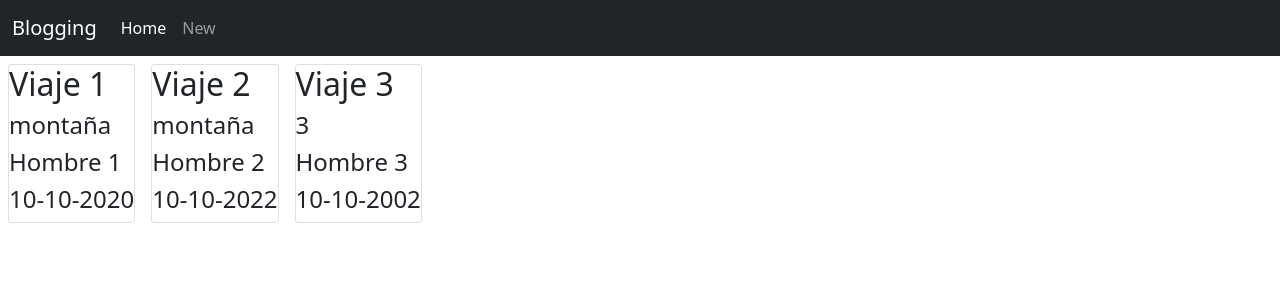
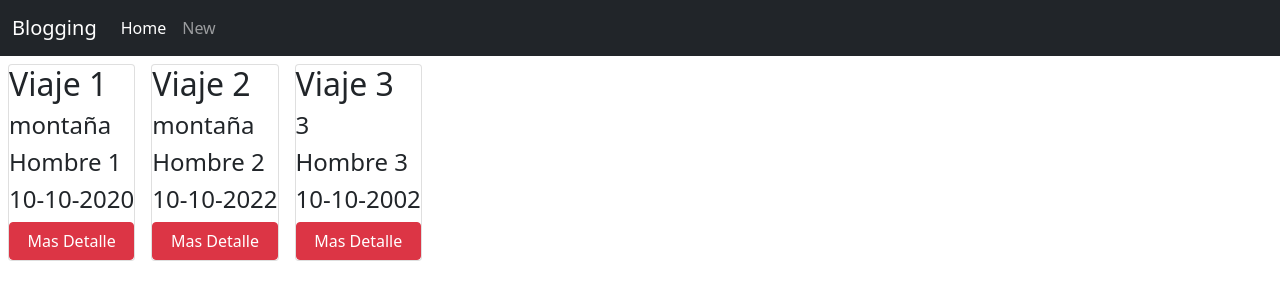
Before and after one commit to juanjoseaguilarte/blogAngular, an Angular app: page /home in a window 1280 px wide. Shown: the top 300 px of the page. Built offline with nearby package versions, Linux system fonts and the light colour scheme.

Commit message:
Cambiado el listado a blog para reutilizar el componente

```diff
--- a/src/app/app-routing.module.ts
+++ b/src/app/app-routing.module.ts
@@ -1,12 +1,14 @@
 import { NgModule } from '@angular/core';
 import { RouterModule, Routes } from '@angular/router';
+import { BlogComponent } from './components/blog/blog.component';
 import { HomeComponent } from './components/home/home.component';
+import { ViewComponent } from './components/view/view.component';
 
 const routes: Routes = [
   { path: '', pathMatch: 'full', redirectTo: '/home' },
-  { path: 'home', component: HomeComponent },
+  { path: 'home', component: BlogComponent },
   { path: 'new', component: HomeComponent },
-  { path: 'post/:idpost', component: HomeComponent },
+  { path: 'post/:idpost', component: ViewComponent },
   { path: 'category/:categoryTitle', component: HomeComponent },
 ];
 
--- a/src/app/app.module.ts
+++ b/src/app/app.module.ts
@@ -5,12 +5,16 @@ import { AppRoutingModule } from './app-routing.module';
 import { AppComponent } from './app.component';
 import { HomeComponent } from './components/home/home.component';
 import { BlogComponent } from './components/blog/blog.component';
+import { FormularioComponent } from './components/formulario/formulario.component';
+import { ViewComponent } from './components/view/view.component';
 
 @NgModule({
   declarations: [
     AppComponent,
     HomeComponent,
-    BlogComponent
+    BlogComponent,
+    FormularioComponent,
+    ViewComponent
   ],
   imports: [
     BrowserModule,
--- a/src/app/components/blog/blog.component.html
+++ b/src/app/components/blog/blog.component.html
@@ -1 +1,11 @@
-<p>blog works!</p>
+<app-home></app-home>
+
+<section class="d-flex">
+    <article class="card m-2" *ngFor="let post of arrPosts" >
+      <h2>{{ post.title }}</h2>
+      <h4>{{ post.category }}</h4>
+      <h4>{{ post.author }}</h4>
+      <h4>{{ post.date }}</h4>
+      <a [routerLink]="['/post/', post.id]"  class="btn btn-danger ">Mas Detalle</a>
+    </article>
+  </section>
--- a/src/app/components/blog/blog.component.ts
+++ b/src/app/components/blog/blog.component.ts
@@ -1,4 +1,6 @@
 import { Component, OnInit } from '@angular/core';
+import { PostsService } from 'src/app/services/posts.service';
+import { Post } from 'src/app/interfaces/post';
 
 @Component({
   selector: 'app-blog',
@@ -7,9 +9,15 @@ import { Component, OnInit } from '@angular/core';
 })
 export class BlogComponent implements OnInit {
 
-  constructor() { }
+  arrPosts: Post[] = [];
+
+  constructor(
+    private postsService: PostsService,
+  ) { }
 
   ngOnInit(): void {
+    this.arrPosts = this.postsService.getAllPosts();
+    console.log(this.arrPosts)
   }
 
 }
--- /dev/null
+++ b/src/app/components/formulario/formulario.component.html
@@ -0,0 +1 @@
+<p>formulario works!</p>
--- /dev/null
+++ b/src/app/components/formulario/formulario.component.ts
@@ -0,0 +1,15 @@
+import { Component, OnInit } from '@angular/core';
+
+@Component({
+  selector: 'app-formulario',
+  templateUrl: './formulario.component.html',
+  styleUrls: ['./formulario.component.css']
+})
+export class FormularioComponent implements OnInit {
+
+  constructor() { }
+
+  ngOnInit(): void {
+  }
+
+}
--- a/src/app/components/home/home.component.html
+++ b/src/app/components/home/home.component.html
@@ -1,6 +1,6 @@
     <nav class="navbar navbar-expand-lg navbar-dark bg-dark">
         <div class="container-fluid">
-          <a class="navbar-brand" href="#">Blogging</a>
+          <a class="navbar-brand" [routerLink]="['/home']" >Blogging</a>
           <button class="navbar-toggler" type="button" data-bs-toggle="collapse" data-bs-target="#navbarNavAltMarkup" aria-controls="navbarNavAltMarkup" aria-expanded="false" aria-label="Toggle navigation">
             <span class="navbar-toggler-icon"></span>
           </button>
@@ -12,12 +12,3 @@
           </div>
         </div>
       </nav>
-
-      <section class="d-flex">
-        <article class="card m-2" *ngFor="let post of arrPosts" >
-          <h2>{{ post.title }}</h2>
-          <h4>{{ post.category }}</h4>
-          <h4>{{ post.author }}</h4>
-          <h4>{{ post.date }}</h4>
-        </article>
-      </section>
--- a/src/app/components/home/home.component.ts
+++ b/src/app/components/home/home.component.ts
@@ -1,6 +1,5 @@
 import { Component, OnInit } from '@angular/core';
-import { PostsService } from 'src/app/services/posts.service';
-import { Post } from 'src/app/interfaces/post';
+
 
 @Component({
   selector: 'app-home',
@@ -9,15 +8,11 @@ import { Post } from 'src/app/interfaces/post';
 })
 export class HomeComponent implements OnInit {
 
-  arrPosts: Post[] = [];
 
-  constructor(
-    private postsService: PostsService,
-  ) { }
+  constructor() { }
 
   ngOnInit(): void {
-    this.arrPosts = this.postsService.getAllPosts();
-    console.log(this.arrPosts)
+
   }
 
 }
--- /dev/null
+++ b/src/app/components/view/view.component.html
@@ -0,0 +1,4 @@
+<app-home> </app-home>
+
+
+aaaa
--- /dev/null
+++ b/src/app/components/view/view.component.ts
@@ -0,0 +1,15 @@
+import { Component, OnInit } from '@angular/core';
+
+@Component({
+  selector: 'app-view',
+  templateUrl: './view.component.html',
+  styleUrls: ['./view.component.css']
+})
+export class ViewComponent implements OnInit {
+
+  constructor() { }
+
+  ngOnInit(): void {
+  }
+
+}
```
Also changed, not shown: src/app/components/formulario/formulario.component.css (added), src/app/components/view/view.component.css (added).
